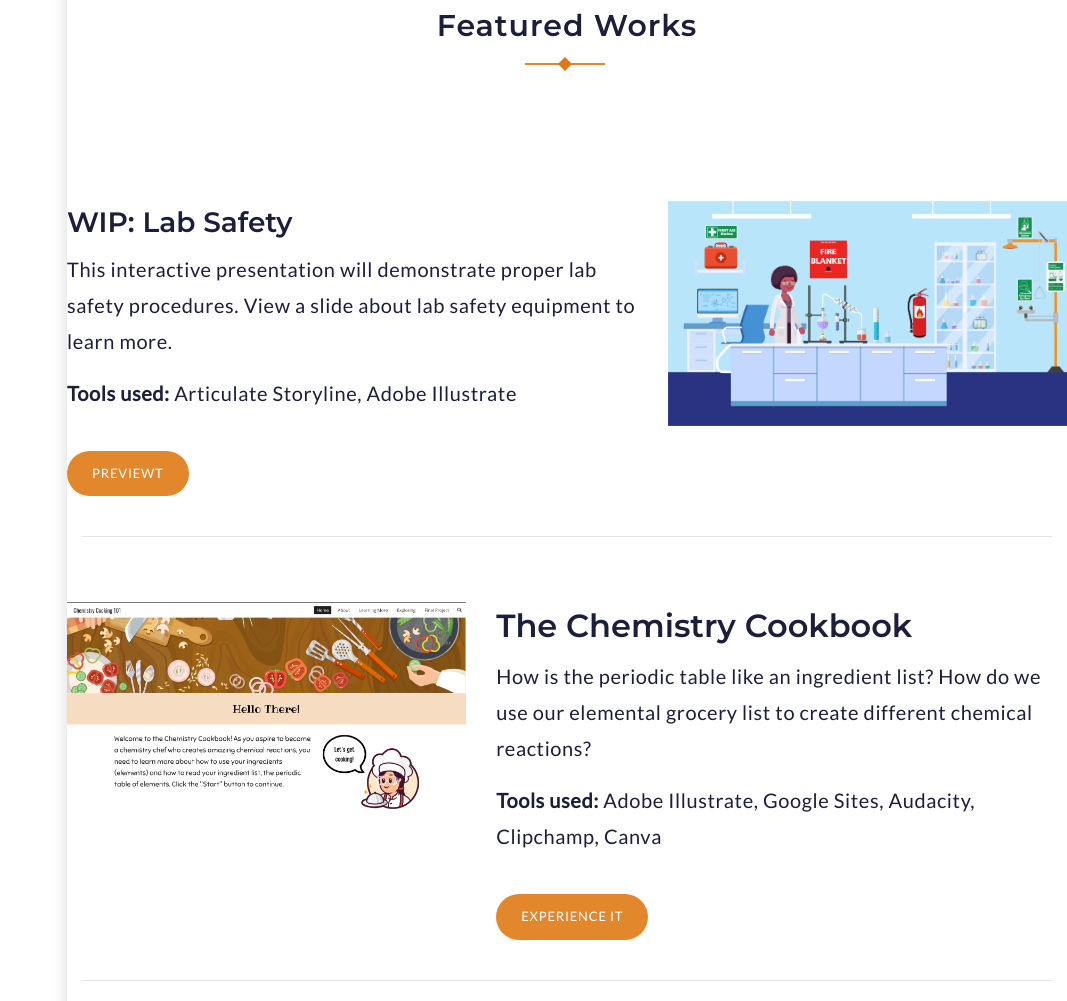
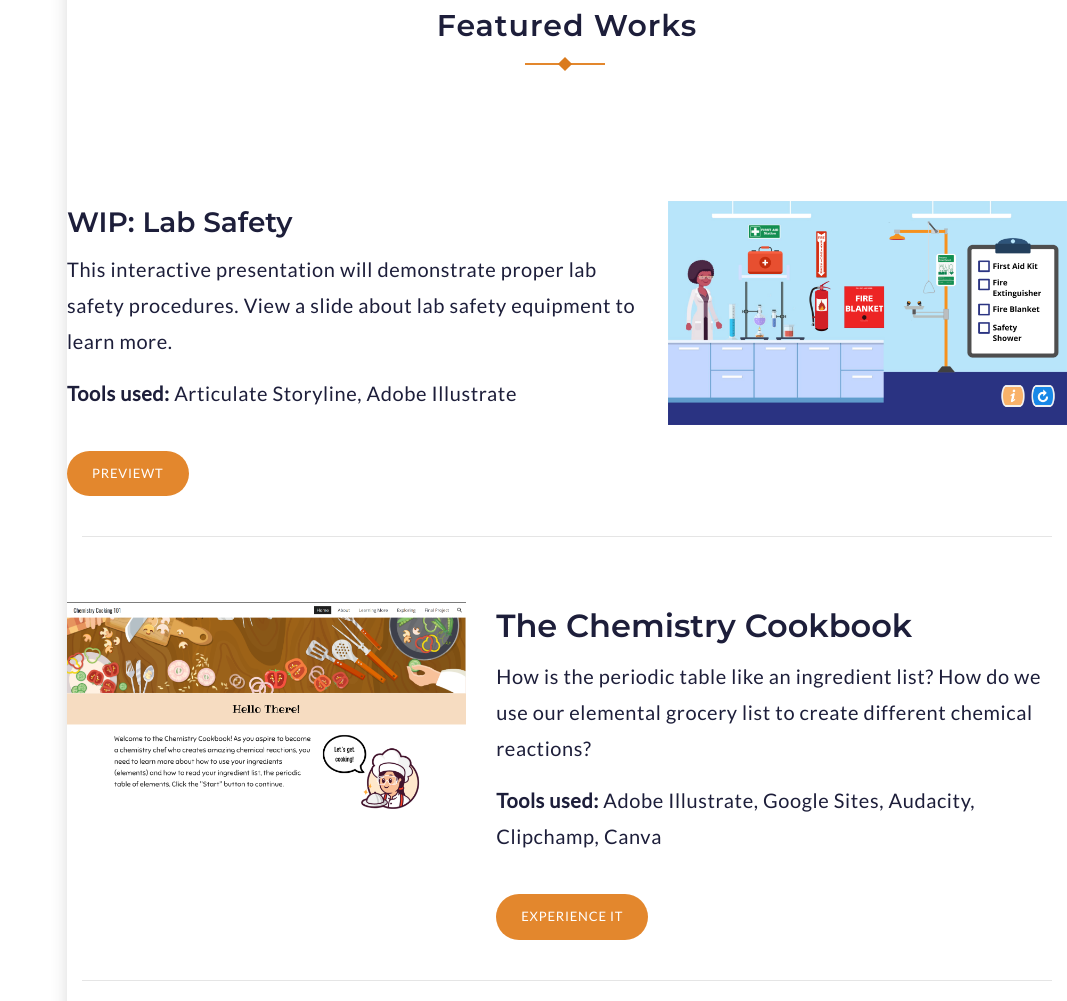
Before and after one commit to amber0198/amberbutte, a plain HTML site: page index.html in a window 1280 px wide. Shown: the part 2198-3199 px from the top of the page, without its empty margins (213-1280 px from the left). Drawn offline with Linux system fonts and the light colour scheme.

Commit message:
Update index.html

```diff
--- a/index.html
+++ b/index.html
@@ -227,7 +227,7 @@
 								</p>
 							</div>
 							<div class="col-md-5">
-									<img class="item-container img-fluid mx-auto" src="images/projects/Lab Safety.png" alt="4" />
+									<img class="item-container img-fluid mx-auto" src="images/projects/Lab Safety Preview Pic.png" alt="4" />
 									<br><br><br>
 								</a>
 							</div>
```
